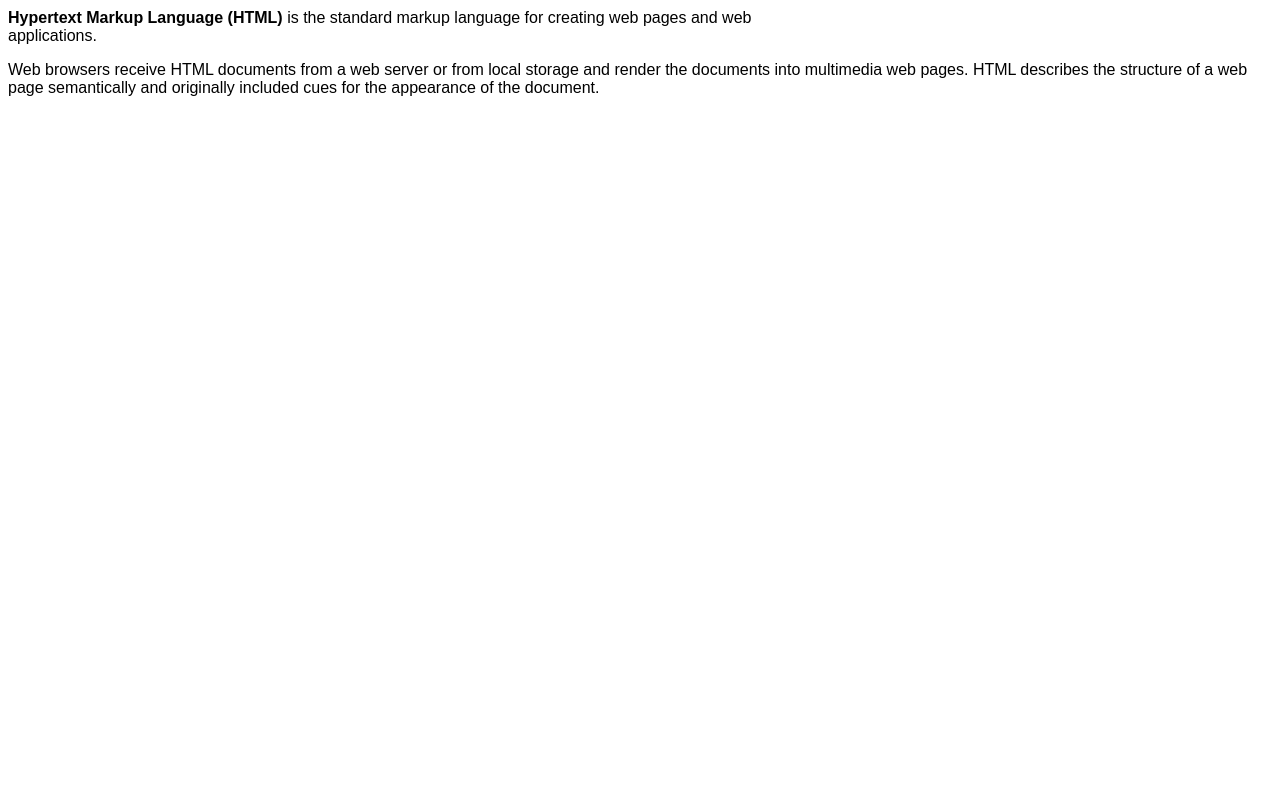
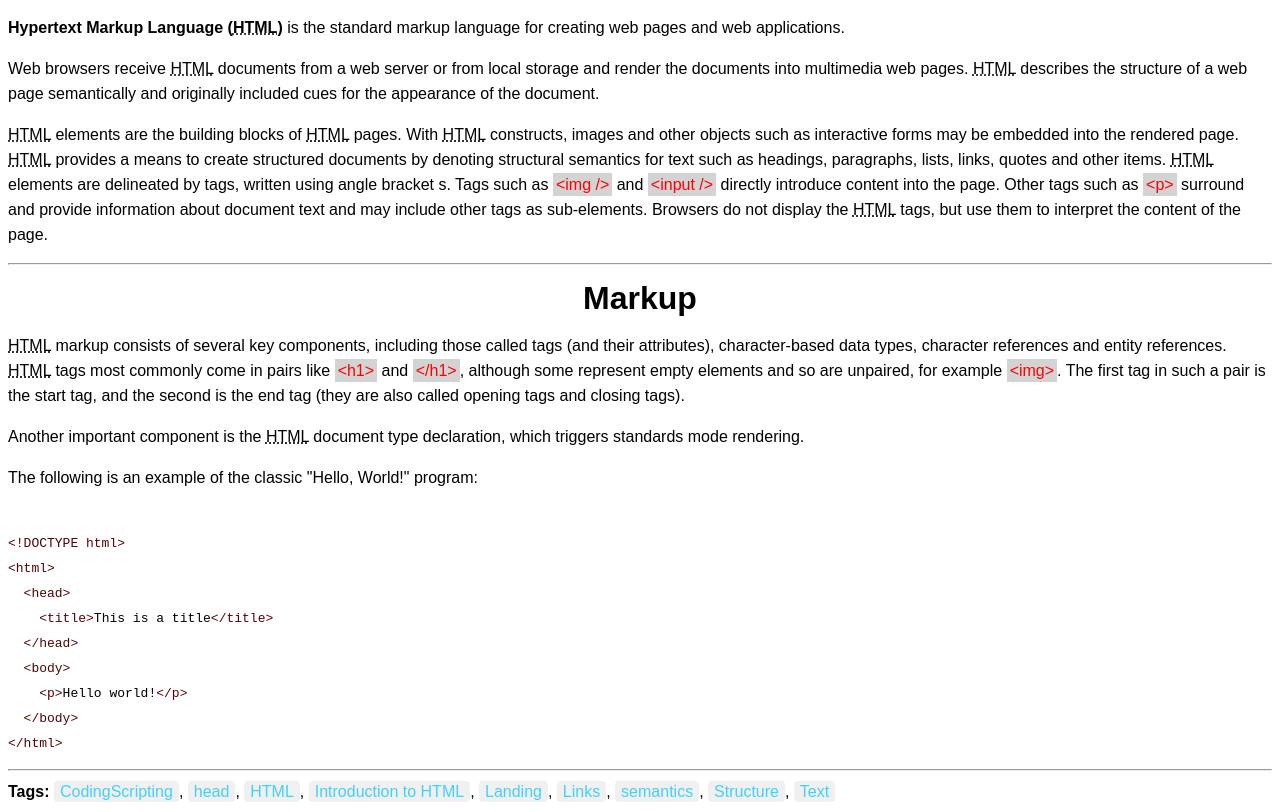
Before and after one commit to KapibaraUa/22.110-HW, a plain HTML site: page tutorial.html in a window 1280 px wide. Shown: the part 77-889 px from the top of the page. Before the commit the page ends 800 px from the top, so only its background shows below. Drawn offline with Linux system fonts and the light colour scheme.

Commit message:
Доделал все

```diff
--- a/tutorial.html
+++ b/tutorial.html
@@ -7,7 +7,9 @@
     <style>
   body {
     font-family: Arial, Helvetica, sans-serif;
+    line-height: 25px;
   }
+
 </style>
 </head>
 <body>
@@ -15,8 +17,46 @@
     <hr>
 
     <big><center><b>What is HTML?</center></big></b>
-    <p><b>Hypertext Markup Language (HTML)</b> is the standard markup language for creating web pages and web <br> applications.</p>
-    <p>Web browsers receive HTML documents from a web server or from local storage and render the documents into multimedia web pages.
-    HTML describes the structure of a web page semantically and originally included cues for the appearance of the document.</p>
+    <p><b>Hypertext Markup Language (<span style="text-decoration: underline dotted;">HTML</span>)</b> is the standard markup language for creating web pages and web  applications.</p>
+    <p>Web browsers receive <span style="text-decoration: underline dotted;">HTML</span> documents from a web server or from local storage and render the documents into multimedia web pages.
+    <span style="text-decoration: underline dotted;">HTML</span> describes the structure of a web page semantically and originally included cues for the appearance of the document.</p>
+
+
+
+    <p><span style="text-decoration: underline dotted;">HTML</span> elements are the building blocks of <span style="text-decoration: underline dotted;">HTML</span> pages. With <span style="text-decoration: underline dotted;">HTML</span> constructs, images and other objects such as interactive forms
+    may be embedded into the rendered page. <span style="text-decoration: underline dotted;">HTML</span> provides a means to create structured documents by denoting structural semantics for
+    text such as headings, paragraphs, lists, links, quotes and other items. <span style="text-decoration: underline dotted;">HTML</span> elements are delineated by tags, written using angle bracket
+    s. Tags such as <span style="background-color: lightgray ;color: red;padding: 3px;">&lt;img /&gt;</span> and <span style="background-color: lightgray ;color: red;padding: 3px;">&lt;input /&gt;</span> directly introduce content into
+    the page. Other tags such as <span style="background-color: lightgray ;color: red;padding: 3px;">&lt;p&gt;</span> surround and provide information about
+    document text and may include other tags as sub-elements. Browsers do not display the <span style="text-decoration: underline dotted;">HTML</span> tags, but use them to interpret the content of the page.</p>
+    <hr>
+    <h1><b><center>Markup</h1></b></center>
+    <p><span style="text-decoration: underline dotted;">HTML</span> markup consists of several key components, including those called tags (and their attributes), character-based data types, character references and
+    entity references. <span style="text-decoration: underline dotted;">HTML</span> tags most commonly come in pairs like <span style="background-color: lightgray ;color: red;padding: 3px;">&lt;h1&gt;</span> and <span style="background-color: lightgray ;color: red;padding: 3px;">&lt;/h1&gt;</span>, although some
+    represent empty elements and so are unpaired, for example <span style="background-color: lightgray ;color: red;padding: 3px;">&lt;img&gt;</span>.
+    The first tag in such a pair is the start tag, and the second is the end tag (they are also called opening tags and closing tags).</p>
+    <p>Another important component is the <span style="text-decoration: underline dotted;">HTML</span> document type declaration, which triggers standards mode rendering.</p>
+    <p>The following is an example of the classic "Hello, World!" program:</p>
+
+    <pre><code>
+<span style="color: rgb(83, 3, 3);">&lt;!DOCTYPE html&gt;
+&lt;html&gt;
+  &lt;head&gt;
+    &lt;title&gt;</span>This is a title<span style="color: rgb(83, 3, 3);">&lt;/title&gt;
+  &lt;/head&gt;
+  &lt;body&gt;
+    &lt;p&gt;</span>Hello world!<span style="color: rgb(83, 3, 3);">&lt;/p&gt;
+  &lt;/body&gt;
+&lt;/html&gt;</span></code></pre>
+<hr>
+<strong>Tags:</strong> <span style="color: #40d1fd;background-color: #f0f0f0;padding: 2px 6px;border-radius: 4px;">CodingScripting</span>,
+  <span style="color: #40d1fd;background-color: #f0f0f0;padding: 2px 6px;border-radius: 4px;">head</span>,
+  <span style="color: #40d1fd;background-color: #f0f0f0;padding: 2px 6px;border-radius: 4px;">HTML</span>,
+  <span style="color: #40d1fd;background-color: #f0f0f0;padding: 2px 6px;border-radius: 4px;">Introduction to HTML</span>,
+  <span style="color: #40d1fd;background-color: #f0f0f0;padding: 2px 6px;border-radius: 4px;">Landing</span>,
+  <span style="color: #40d1fd;background-color: #f0f0f0;padding: 2px 6px;border-radius: 4px;">Links</span>,
+  <span style="color: #40d1fd;background-color: #f0f0f0;padding: 2px 6px;border-radius: 4px;">semantics</span>,
+  <span style="color: #40d1fd;background-color: #f0f0f0;padding: 2px 6px;border-radius: 4px;">Structure</span>,
+  <span style="color: #40d1fd;background-color: #f0f0f0;padding: 2px 6px;border-radius: 4px;">Text</span>
 </body>
 </html>
```
